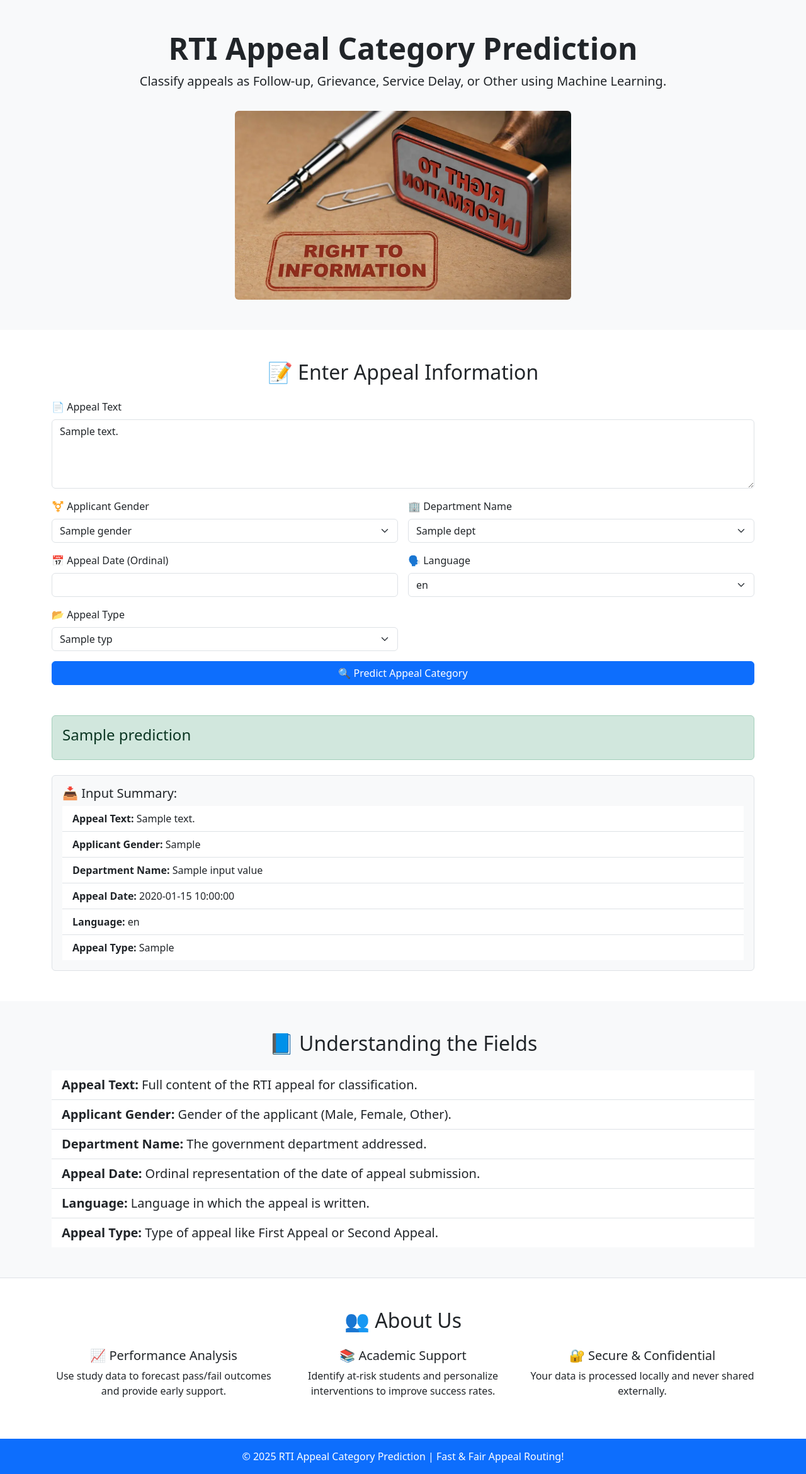
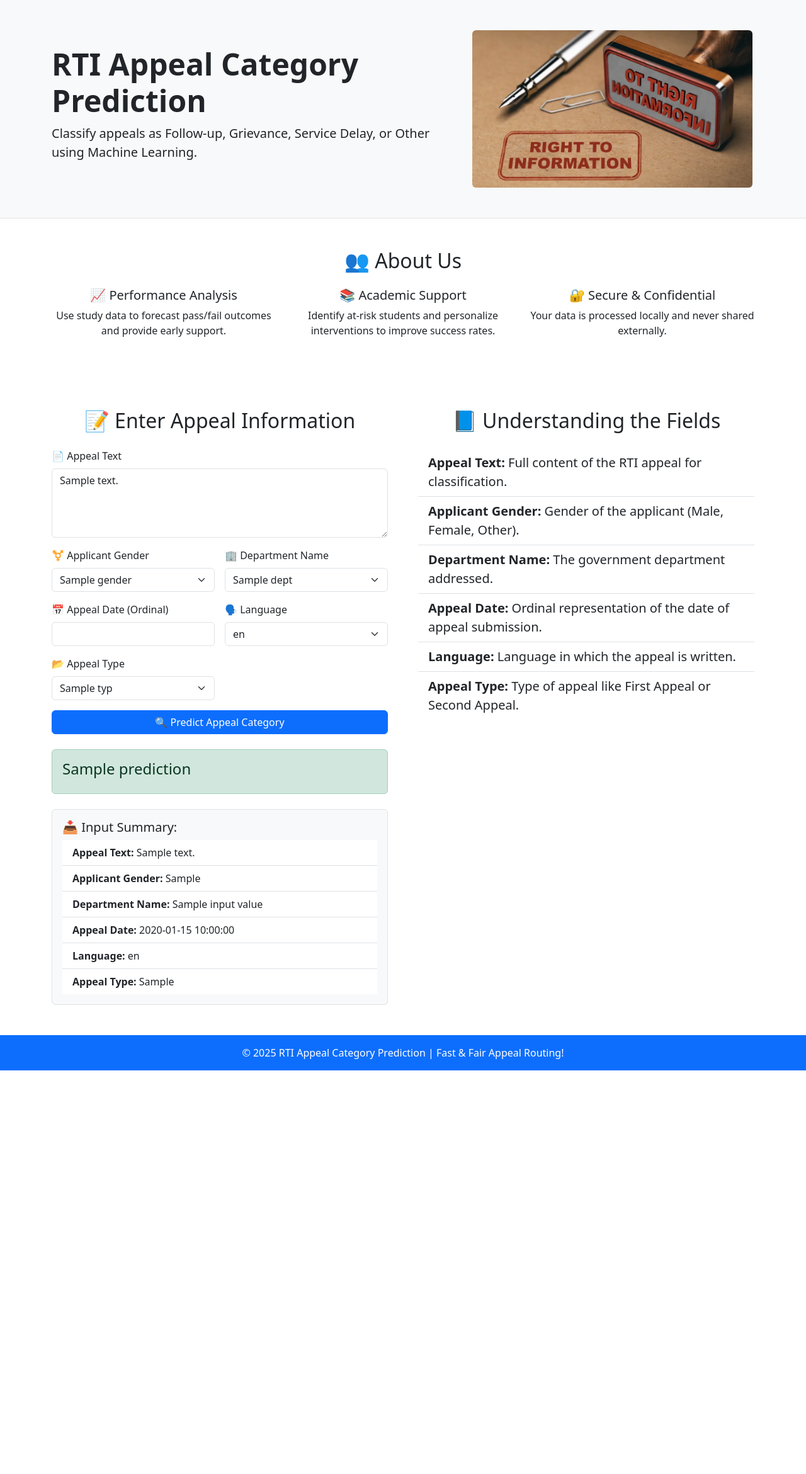
Before and after one commit to KummariMythili/RTI_appeal_prediction, a Flask app: template App/templates/index.html in a window 1280 px wide. Shown: the part 56-2397 px from the top of the page at 63% size. After the commit the page ends 1756 px from the top, so only its background shows below. Run offline with Flask 3, Linux system fonts and the light colour scheme; the template is opened without the code that fills it: most values are stand-ins (such as "Sample title", 1, 10 or a date in 2020); parts of the project's set-up code (start-up, migrations or seed data) failed here and were passed over.

Commit message:
updated html

```diff
--- a/App/templates/index.html
+++ b/App/templates/index.html
@@ -15,23 +15,51 @@
   </div>
 </nav>
 
-<header class="bg-light py-5 text-center">
+<header class="bg-light py-5">
   <div class="container">
+    <div class="row align-items-center">
+      <div class="col-md-7">
         <h1 class="display-5 fw-bold">RTI Appeal Category Prediction</h1>
         <p class="lead">Classify appeals as Follow-up, Grievance, Service Delay, or Other using Machine Learning.</p>
+      </div>
+      <div class="col-md-5 text-center">
         <img src="{{ url_for('static', filename='rti.jpg') }}"
              alt="RTI"
-         class="img-fluid rounded mt-3"
-         style="max-height: 300px;">
+             class="img-fluid rounded"
+             style="max-height: 250px;">
+      </div>
+    </div>
   </div>
 </header>
 
+<section class="py-5 bg-white border-top">
+  <div class="container">
+    <h2 class="text-center mb-4">👥 About Us</h2>
+    <div class="row text-center">
+      <div class="col-md-4">
+        <h5>📈 Performance Analysis</h5>
+        <p>Use study data to forecast pass/fail outcomes and provide early support.</p>
+      </div>
+      <div class="col-md-4">
+        <h5>📚 Academic Support</h5>
+        <p>Identify at-risk students and personalize interventions to improve success rates.</p>
+      </div>
+      <div class="col-md-4">
+        <h5>🔐 Secure & Confidential</h5>
+        <p>Your data is processed locally and never shared externally.</p>
+      </div>
+    </div>
+  </div>
+</section>
+
 <section class="py-5">
   <div class="container">
+    <div class="row g-5">
+      <!-- Prediction Form -->
+      <div class="col-lg-6">
         <h2 class="text-center mb-4">📝 Enter Appeal Information</h2>
         <form method="POST" action="/" class="row g-3">
-
-      <div class="col-md-12">
+          <div class="col-12">
             <label class="form-label">📄 Appeal Text</label>
             <textarea name="Appeal_Text" rows="4" class="form-control" placeholder="Enter full appeal description" required>{{ input_values.get('Appeal_Text', '') }}</textarea>
           </div>
@@ -83,7 +111,7 @@
         </form>
 
         {% if prediction %}
-    <div class="alert alert-success mt-5">
+        <div class="alert alert-success mt-4">
           <h4>{{ prediction }}</h4>
         </div>
         {% endif %}
@@ -102,10 +130,9 @@
         </div>
         {% endif %}
       </div>
-</section>
 
-<section class="bg-light py-5">
-  <div class="container">
+      <!-- Field Explanations -->
+      <div class="col-lg-6">
         <h2 class="text-center mb-4">📘 Understanding the Fields</h2>
         <ul class="list-group list-group-flush fs-5">
           <li class="list-group-item"><strong>Appeal Text:</strong> Full content of the RTI appeal for classification.</li>
@@ -115,24 +142,6 @@
           <li class="list-group-item"><strong>Language:</strong> Language in which the appeal is written.</li>
           <li class="list-group-item"><strong>Appeal Type:</strong> Type of appeal like First Appeal or Second Appeal.</li>
         </ul>
-  </div>
-</section>
-
-<section class="py-5 bg-white border-top">
-  <div class="container">
-    <h2 class="text-center mb-4">👥 About Us</h2>
-    <div class="row text-center">
-      <div class="col-md-4">
-        <h5>📈 Performance Analysis</h5>
-        <p>Use study data to forecast pass/fail outcomes and provide early support.</p>
-      </div>
-      <div class="col-md-4">
-        <h5>📚 Academic Support</h5>
-        <p>Identify at-risk students and personalize interventions to improve success rates.</p>
-      </div>
-      <div class="col-md-4">
-        <h5>🔐 Secure & Confidential</h5>
-        <p>Your data is processed locally and never shared externally.</p>
       </div>
     </div>
   </div>
```
Lines whose indentation alone changed are shown as unchanged.
